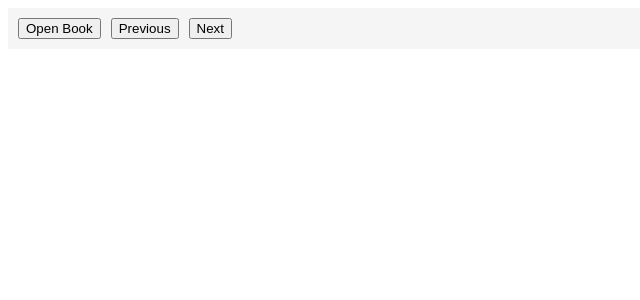
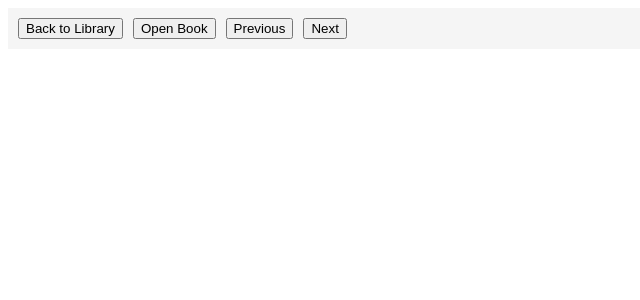
Before and after one commit to SulamiWizard/rinsham, a SvelteKit app: page /reader in a window 1280 px wide. Shown: the top 300 px of the page, without its empty margins (0-640 px from the left). Built offline with nearby package versions, Linux system fonts and the light colour scheme.

Commit message:
added back button to reader

```diff
--- a/src/routes/reader/+page.svelte
+++ b/src/routes/reader/+page.svelte
@@ -128,6 +128,7 @@
 <div class="reader-wrapper">
   <!-- Navigation Controls -->
   <div class="toolbar">
+    <a href="/" rel="external"><button>Back to Library</button></a>
     <button on:click={openBook}>Open Book</button>
     <button on:click={prevPage}>Previous</button>
     <button on:click={nextPage}>Next</button>
```
